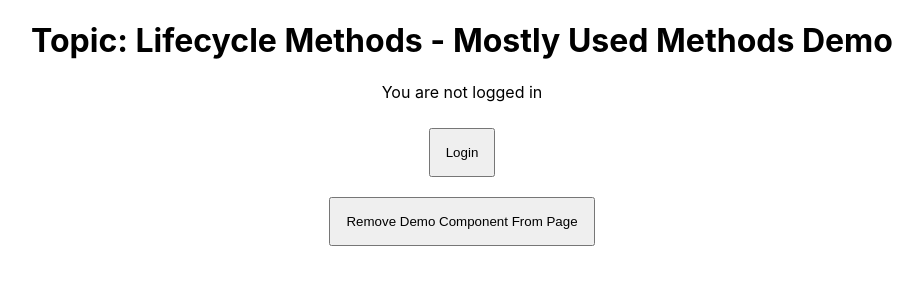
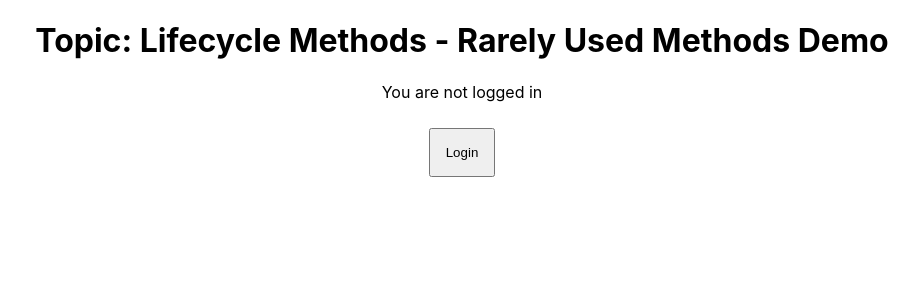
Before and after one commit to rotimi-best/react-lifecycle-methods-demo, a React (Create React App) app: page / in a window 1280 px wide. Shown: the top 300 px of the page, without its empty margins (178-1101 px from the left). Built offline with nearby package versions, Linux system fonts and the light colour scheme.

Commit message:
Add header to README.md and add RarelyUsed component demo to App.js

```diff
--- a/src/App.js
+++ b/src/App.js
@@ -1,11 +1,13 @@
 import React from "react";
-import MostlyUsed from "./components/MostlyUsed";
+// import MostlyUsed from "./components/MostlyUsed";
+import RarelyUsed from "./components/RarelyUsed";
 import "./App.css";
 
 function App() {
   return (
     <div className="App">
-      <MostlyUsed />
+      {/* <MostlyUsed /> */}
+      <RarelyUsed />
     </div>
   );
 }
```
Also changed, not shown: 1 other file (tests, documents, lock files or other folders).
